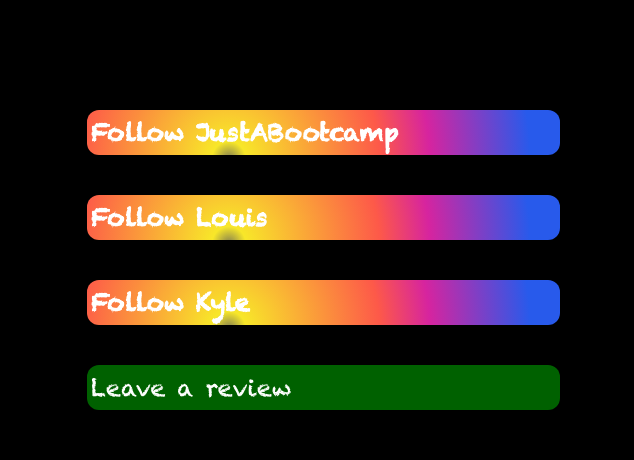
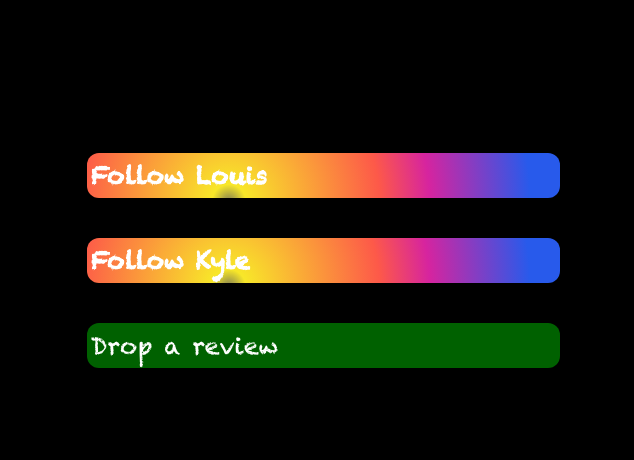
Before and after one commit to index-daddy372466/justabootcamp, a website: page index.html in a window 1280 px wide. Shown: the part 197-657 px from the top of the page, 0-634 px from the left. Drawn offline with Linux system fonts and the light colour scheme.

Commit message:
fix: static paths

```diff
--- a/index.html
+++ b/index.html
@@ -4,6 +4,7 @@
     <meta charset="UTF-8">
     <meta name="viewport" content="width=device-width, initial-scale=1.0">
     <link rel="stylesheet" href="./styles.css">
+    <link rel="stylesheet" href="query.css">
     <link rel="preconnect" href="https://fonts.googleapis.com">
     <link rel="preconnect" href="https://fonts.gstatic.com" crossorigin>
     <link href="https://fonts.googleapis.com/css2?family=Roboto:ital,wght@0,100..900;1,100..900&display=swap" rel="stylesheet">
@@ -19,17 +20,17 @@
     <main>
 
         <div id="details-container">
-            <a draggable="false" href="#" target="_blank" class="details-btn instagram-btn">
+            <!-- <a draggable="false" href="#" target="_blank" class="details-btn instagram-btn">
                 <p class="details-btn-para header-font">Follow JustABootcamp</p>
-            </a>
+            </a> -->
             <a draggable="false" href="https://www.instagram.com/coachlouis89/" target="_blank" class="details-btn instagram-btn">
                 <p class="details-btn-para header-font">Follow Louis</p>
             </a>
             <a draggable="false" href="https://www.instagram.com/its_kyle_anthony/" target="_blank" class="details-btn instagram-btn">
                 <p class="details-btn-para header-font">Follow Kyle</p>
             </a>
-            <a draggable="false" href="/review" target="_blank" class="details-btn">
-                <p class="details-btn-para header-font">Leave a review</p>
+            <a draggable="false" href="https://index-daddy372466.github.io/justabootcamp/rating/rating.html" target="_blank" class="details-btn">
+                <p class="details-btn-para header-font">Drop a review</p>
             </a>
             <!-- <a draggable="false" href="#contact" class="details-btn">
                 <p class="details-btn-para header-font">Contact Us</p>
```
